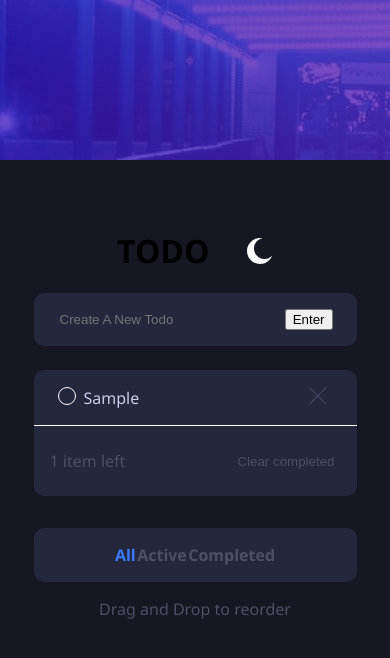
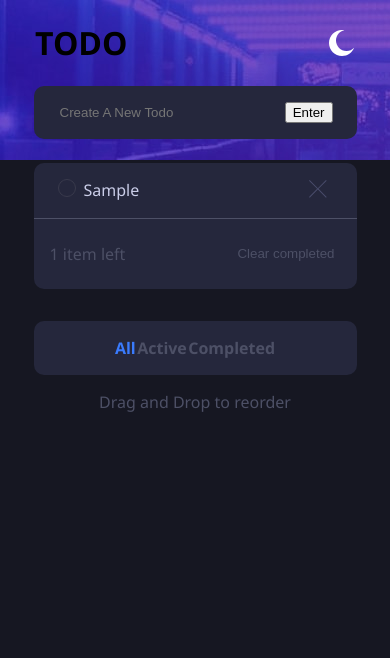
Before and after one commit to Perry-Cham/react-todo-project, a React (Vite) app: page / in a window 390 px wide. Both pictures are taken after typing "Sample" into the empty fields and a click on the button "Enter". Shown: the top 658 px of the page. Built offline with nearby package versions, Linux system fonts and the light colour scheme.

Commit message:
fixed alignment issues

```diff
--- a/src/App.jsx
+++ b/src/App.jsx
@@ -2,12 +2,17 @@ import React from 'react';
 import ReactDom from 'react-dom/client';
 import Todolist from './components/todo-list';
 import './styles/styles.css'
+import {useState} from 'react';
 function App(){
+  const [theme, setTheme] = useState("dark");
+  function changeTheme(){
+   if(theme === "dark") setTheme("light"); else setTheme("dark")
+  }
   return(
   <div className="main-body">
       <header className="header">
         <h1 className="heading">TODO</h1>
-        <img src="/images/icon-moon.svg"/>
+        <img onClick={() => changeTheme()} src={theme == "dark" ? "/images/icon-moon.svg" : "/images/icon-sun.svg"}/>
       </header>
       <div className="image dark"></div>
     <Todolist/>
--- a/src/components/todo.jsx
+++ b/src/components/todo.jsx
@@ -2,7 +2,7 @@ function Todo({value, done, onDelete, onComplete, id}) {
   return (
   <li className={`todo ${done ? "completed" : ""}`}>
    <div className="todo-p-wrapper">
-  <span className={`indicator ${done ? "complete": ""}`} onClick={() => onComplete(id)}></span>
+  <span className={`indicator dark-mode-bg ${done ? "complete": ""}`} onClick={() => onComplete(id)}></span>
     <p className="todo-text">{value}</p>
     </div>
     <button className="delete-todo" onClick={() => onDelete(id)}><img src="/images/icon-cross.svg"/></button>
--- a/src/styles/styles.css
+++ b/src/styles/styles.css
@@ -30,12 +30,12 @@ body{
   align-items: center;
   justify-content: space-between;
   flex-direction: row;
-  width:40%;
+  width:clamp(320px,40%,1000px);
 }
 .main-body{
 display:flex;
   flex-direction: column;
-  justify-content:center;
+  justify-content:flex-start;
   align-items:center;
   position: relative;
   background-size:cover;
@@ -74,7 +74,7 @@ display:flex;
   display:flex;
   justify-content: space-between;
   align-items:center;
-  border-bottom:solid 1px white;
+  border-bottom:solid 1px var(--very-dark-grayish-blue);
   padding: 1rem 1.5rem;
 }
 .todo p{
@@ -85,7 +85,6 @@ display:flex;
 }
 
 .indicator{
-  border: solid white 1px;
   border-radius: 50%;
   width:1rem;
   height:1rem;
@@ -171,6 +170,9 @@ z-index:-1;
 .todo-body.dark-mode-bg p{
   color:var(--light-grayish-blue);
 }
+.indicator.dark-mode-bg{
+  border: solid var(--very-dark-grayish-blue-2) 1px;
+}
 .counter.dark-mode-bg{
   color:var(--very-dark-grayish-blue)
 }
```
